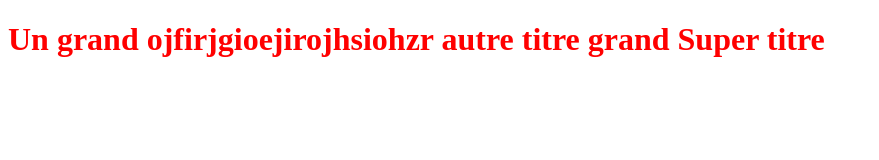
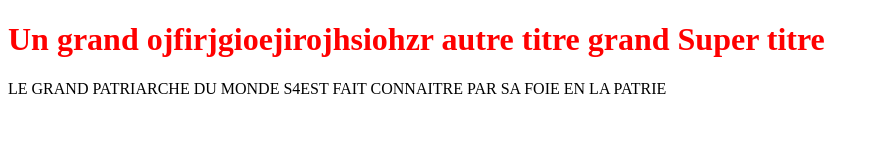
Before and after one commit to campbellsigne/firstproject, a plain HTML site: page index.html in a window 1280 px wide. Shown: the whole page, without its empty margins (0-879 px from the left). Drawn offline with Linux system fonts and the light colour scheme.

Commit message:
ajout d'un paragraphe

```diff
--- a/index.html
+++ b/index.html
@@ -8,5 +8,6 @@
 </head>
 <body>
     <h1> Un grand ojfirjgioejirojhsiohzr autre titre grand Super titre</h1>
+    <p>LE GRAND PATRIARCHE DU MONDE S4EST FAIT CONNAITRE PAR SA FOIE EN LA PATRIE</p>
 </body>
 </html>
```
